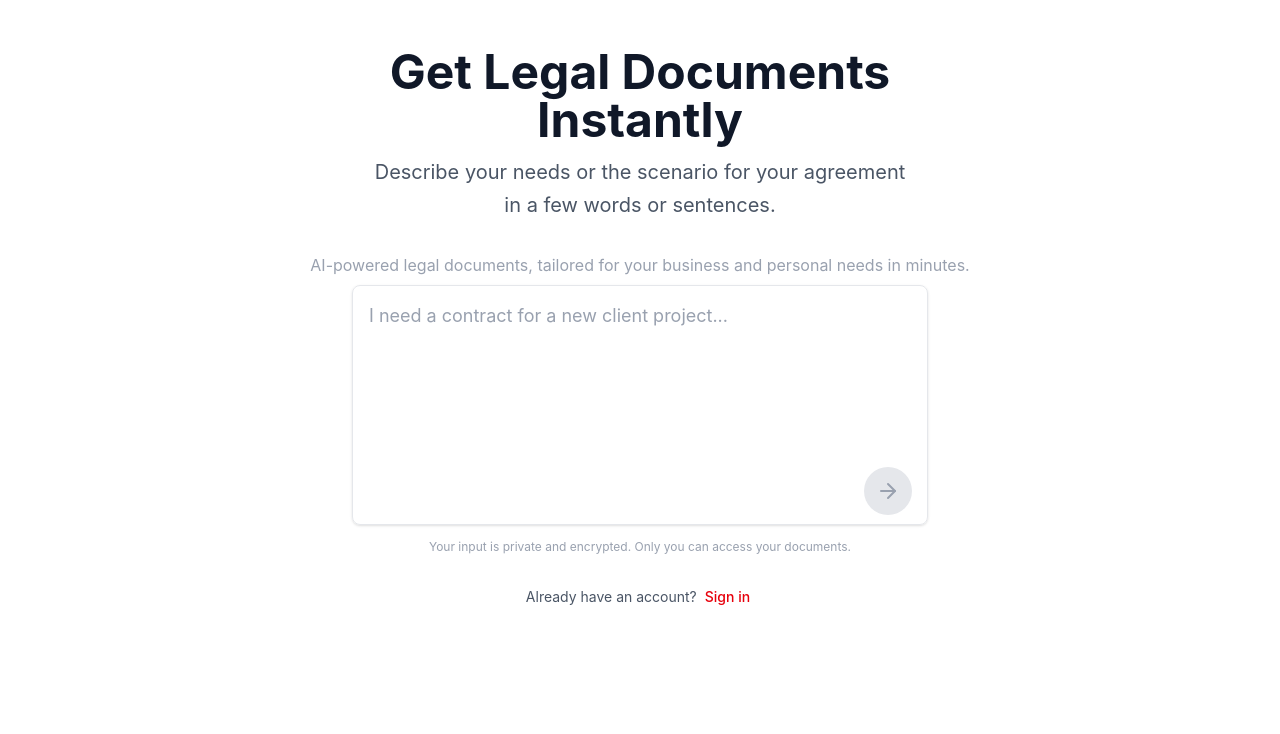
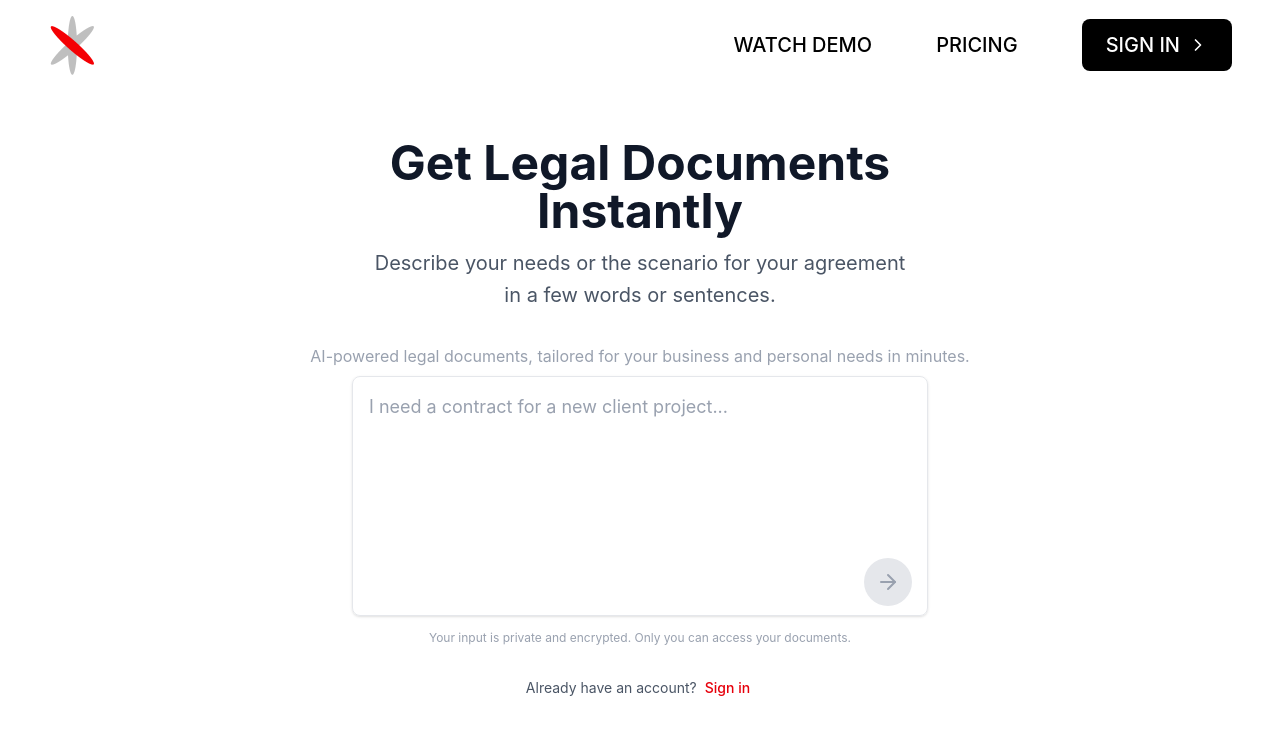
Before and after one commit to LARGENCE-LTD/LargenceFullStack, a Next.js app: page / in a window 1280 px wide. Shown: the top 734 px of the page. Built offline with nearby package versions, Linux system fonts and the light colour scheme.

Commit message:
feat: add new dependencies and enhance the dashboard layout with improved navigation and loading states

```diff
--- a/package.json
+++ b/package.json
@@ -9,8 +9,10 @@
     "lint": "next lint"
   },
   "dependencies": {
+    "@radix-ui/react-avatar": "^1.1.10",
     "axios": "^1.10.0",
     "bcryptjs": "^3.0.2",
+    "clsx": "^2.1.1",
     "http-status-codes": "^2.3.0",
     "jsonwebtoken": "^9.0.2",
     "lucide-react": "^0.523.0",
@@ -18,7 +20,8 @@
     "next": "15.3.4",
     "nodemailer": "^7.0.3",
     "react": "^19.0.0",
-    "react-dom": "^19.0.0"
+    "react-dom": "^19.0.0",
+    "tailwind-merge": "^3.3.1"
   },
   "devDependencies": {
     "@eslint/eslintrc": "^3",
--- a/src/app/dashboard/page.tsx
+++ b/src/app/dashboard/page.tsx
@@ -17,14 +17,7 @@ import DocumentsTab from "./tabs/Documents";
 import SettingsTab from "./tabs/Settings";
 import ActivityTab from "./tabs/Activity";
 
-import {
-  User,
-  FileText,
-  Settings,
-  LogOut,
-  Activity,
-  TrendingUp,
-} from "lucide-react";
+import { FileText, Settings, Activity, TrendingUp } from "lucide-react";
 
 export default function DashboardPage() {
   const router = useRouter();
@@ -94,13 +87,13 @@ export default function DashboardPage() {
                 <Button
                   key={tab.id}
                   onClick={() => setActiveTab(tab.id as any)}
-                  className={`flex items-center gap-2 py-4 px-1 border-b-2 font-medium text-sm ${
+                  className={`flex items-center gap-2 py-4 px-1 border-b-2 font-semibold text-lg cursor-pointer ${
                     activeTab === tab.id
                       ? "border-red-500 text-red-600"
-                      : "border-transparent text-gray-500 hover:text-gray-700 hover:border-gray-300"
+                      : "border-transparent text-gray-500 hover:text-gray-700 hover:border-gray-400"
                   }`}
                 >
-                  <Icon className="h-4 w-4" />
+                  <Icon className="h-5 w-5" />
                   {tab.label}
                 </Button>
               );
@@ -126,17 +119,4 @@ export default function DashboardPage() {
   );
 }
 
-// {/* Modal for Dashboard */}
-// <Modal
-//   open={modal === "signup"}
-//   onClose={() => {
-//     setModal(null);
-//     if (initialModal) router.push("/");
-//   }}
-//   contentClassName="h-[650px] w-[950px] max-w-full max-h-[95vh] p-0"
-//   content_bg="bg-gray-50"
-// >
-//   <DashboardPage />
-// </Modal>
-
 // TODO: configure /dashboard route to pop dashboard if authenticated else redirect to /login
--- a/src/app/landing/page.tsx
+++ b/src/app/landing/page.tsx
@@ -1,4 +1,7 @@
 "use client";
+
+import Image from "next/image";
+import Link from "next/link";
 
 import { useState } from "react";
 import { useRouter } from "next/navigation";
@@ -35,6 +38,58 @@ export default function LandingPage({ initialModal = null }: LandingPageProps) {
   };
 
   return (
+    <>
+      <header className="w-full py-4 px-6 md:pl-12 md:pr-12 flex items-center justify-between">
+        <Link href="/" className="logo-container cursor-pointer">
+          <Image
+            src="/logo.png"
+            alt="Logo"
+            width={49}
+            height={59}
+            className="logo"
+            onClick={() => router.push("/")}
+          />
+        </Link>
+
+        <div className="flex items-center space-x-8 md:space-x-16">
+          <Link
+            href="#"
+            className="hidden md:block font-medium text-lg md:text-xl hover:text-red-600 transition-colors cursor-pointer"
+          >
+            WATCH DEMO
+          </Link>
+
+          <Link
+            href="#"
+            className="hidden md:block font-medium text-lg md:text-xl hover:text-red-600 transition-colors cursor-pointer"
+          >
+            PRICING
+          </Link>
+
+          <Button
+            onClick={() => setModal("login")}
+            className="bg-black text-white font-medium text-lg md:text-xl px-4 md:px-6 py-2 md:py-3 rounded-lg flex items-center hover:bg-gray-800 transition-colors cursor-pointer"
+          >
+            SIGN IN
+            <svg
+              width="20"
+              height="20"
+              viewBox="0 0 24 24"
+              fill="none"
+              xmlns="http://www.w3.org/2000/svg"
+              className="ml-2"
+            >
+              <path
+                d="M9 18L15 12L9 6"
+                stroke="white"
+                strokeWidth="2"
+                strokeLinecap="round"
+                strokeLinejoin="round"
+              />
+            </svg>
+          </Button>
+        </div>
+      </header>
       <div className="relative flex flex-col items-center justify-center px-4 py-12">
         {/* Main content */}
         <div
@@ -83,7 +138,9 @@ export default function LandingPage({ initialModal = null }: LandingPageProps) {
           </p>
 
           <div className="mt-8 flex items-center justify-center gap-1">
-          <p className="text-sm text-gray-600 mb-0">Already have an account?</p>
+            <p className="text-sm text-gray-600 mb-0">
+              Already have an account?
+            </p>
             <Button
               className="text-red-600 hover:text-red-700 font-medium text-sm px-1 py-0 h-auto cursor-pointer"
               onClick={() => setModal("login")}
@@ -115,5 +172,6 @@ export default function LandingPage({ initialModal = null }: LandingPageProps) {
           <SignupForm onSwitch={() => setModal("login")} />
         </Modal>
       </div>
+    </>
   );
 }
--- a/src/app/mainHome/page.tsx
+++ b/src/app/mainHome/page.tsx
@@ -1,8 +1,38 @@
 // pages/index.tsx (Next.js Pages Router)
+"use client";
+
+import { useEffect } from "react";
+import { useRouter } from "next/navigation";
 import AppShell from "@/app/mainHome/components/layout/AppShell";
 import { DocumentProvider } from "@/contexts/document/context";
+import { useUser } from "@/contexts/user/context";
+import { Loading } from "@/app/componets/Loading";
 
 export default function Home() {
+  const router = useRouter();
+  const { state } = useUser();
+
+  // // Check authentication on mount
+  // useEffect(() => {
+  //   if (!state.isAuthenticated && !state.loading) {
+  //     router.push("/login");
+  //   }
+  // }, [state.isAuthenticated, state.loading, router]);
+
+  // Show loading while checking authentication
+  if (state.loading) {
+    return (
+      <div className="min-h-screen flex items-center justify-center">
+        <Loading size="large" text="Loading..." />
+      </div>
+    );
+  }
+
+  // // Don't render if not authenticated
+  // if (!state.isAuthenticated) {
+  //   return null;
+  // }
+
   return (
     <DocumentProvider>
       <AppShell />
```
Also changed, not shown: 1 other file (tests, documents, lock files or other folders). Lines whose indentation alone changed are shown as unchanged.
